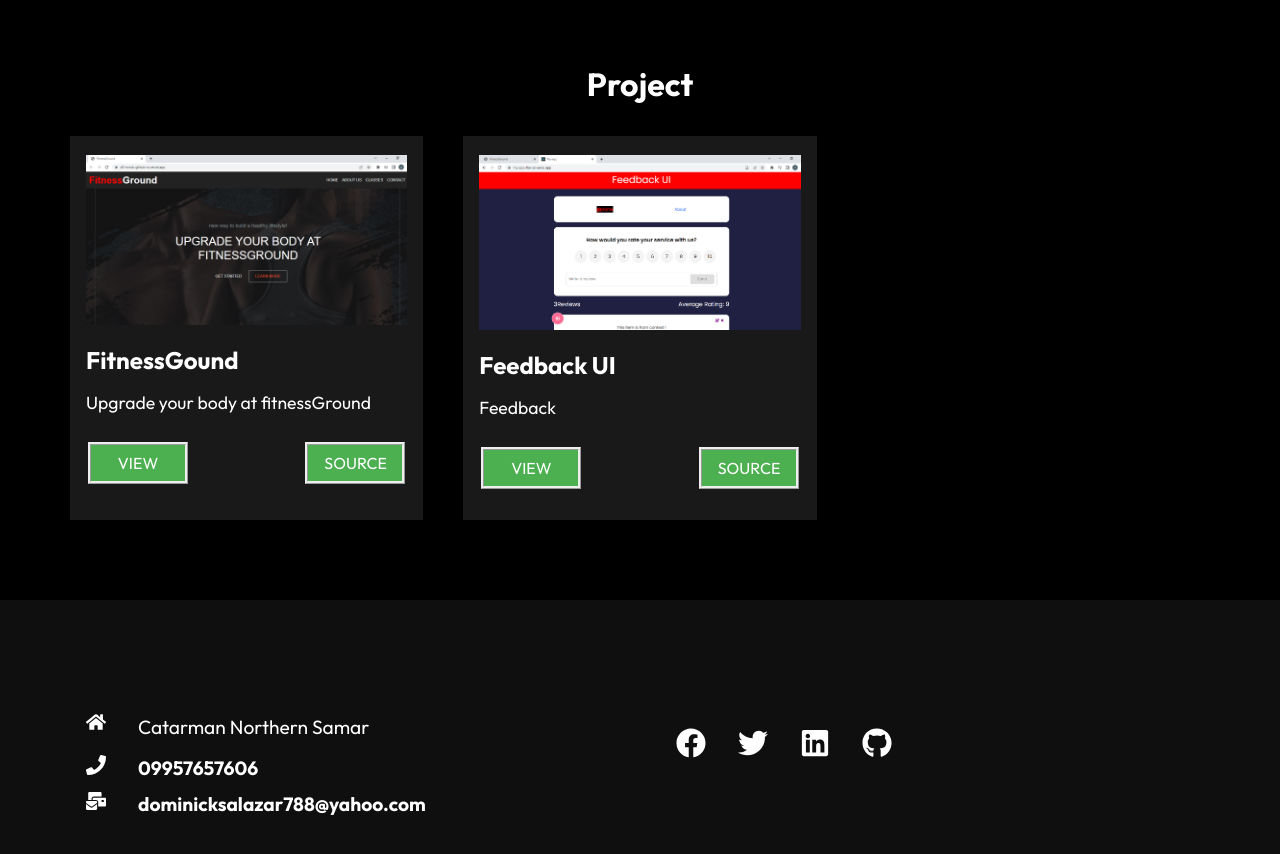
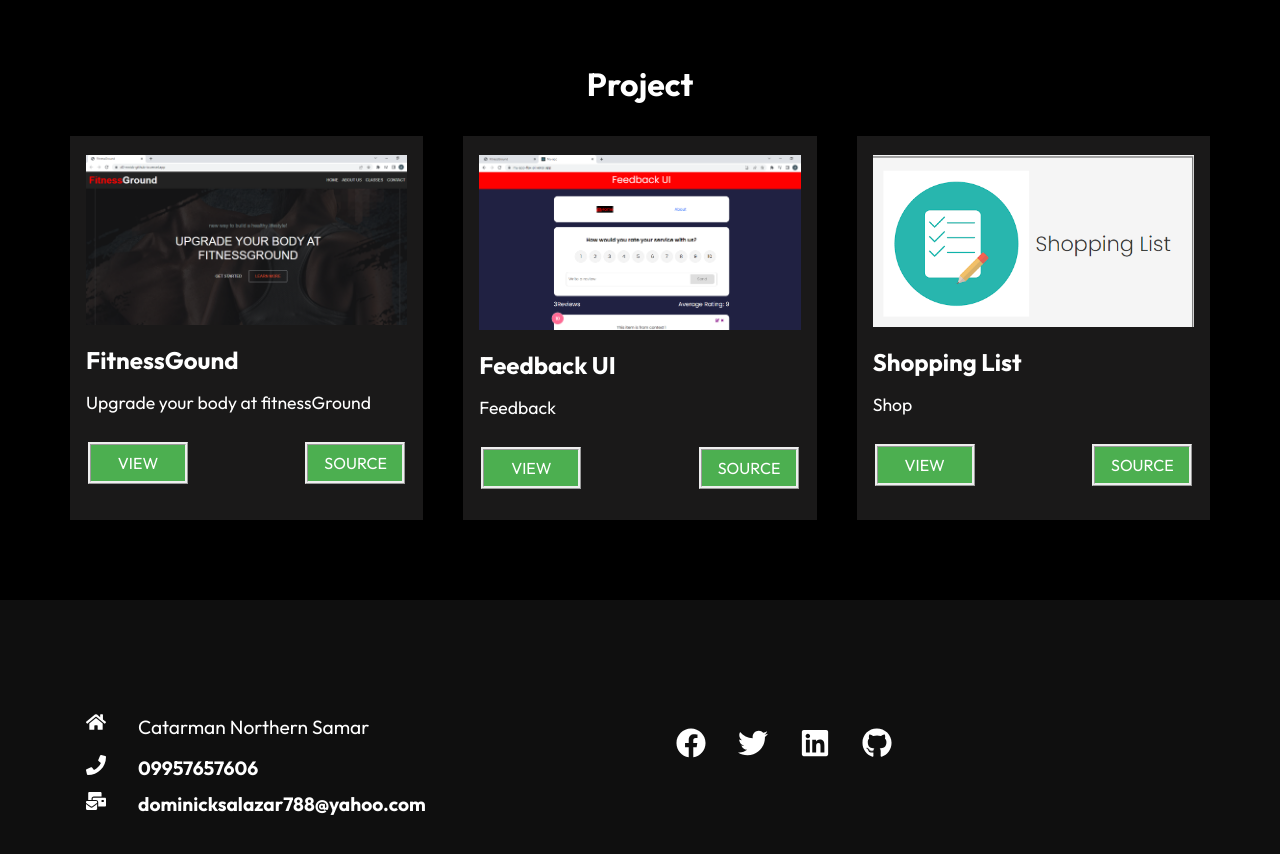
Before and after one commit to D0Mnick/portfolio, a React (Create React App) app: page / in a window 1280 px wide. Shown: the part 800-1654 px from the top of the page. Built offline with nearby package versions, Linux system fonts and the light colour scheme.

Commit message:
added new project

```diff
--- a/src/components/WorkCardData.js
+++ b/src/components/WorkCardData.js
@@ -1,5 +1,6 @@
 import pro1 from "../assets/prj1.png";
 import pro2 from "../assets/prj2.png";
+import pro3 from "../assets/prj3.png";
 
 
 const ProjectCardData = [
@@ -17,6 +18,13 @@ const ProjectCardData = [
         view:"https://my-app-flax-pi.vercel.app/",
     },
 
+    {
+        imgsrc: pro3,
+        title:"Shopping List",
+        text:"Shop",
+        view:"https://shopping-list-seven-mauve.vercel.app/",
+    },
+
 ]
 
 export default ProjectCardData;
```
Also changed, not shown: src/assets/prj3.png (added).
